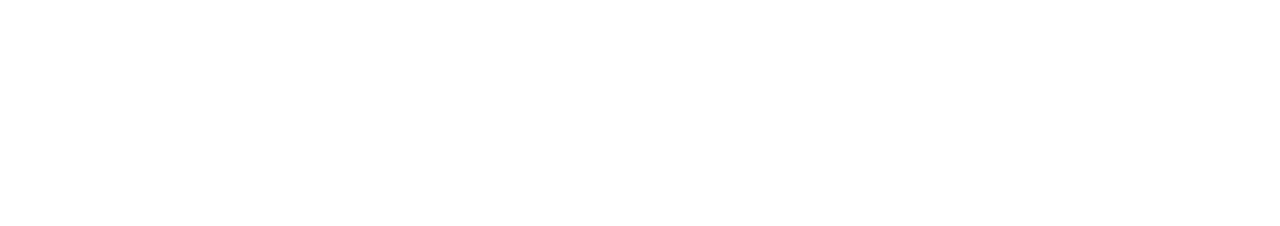
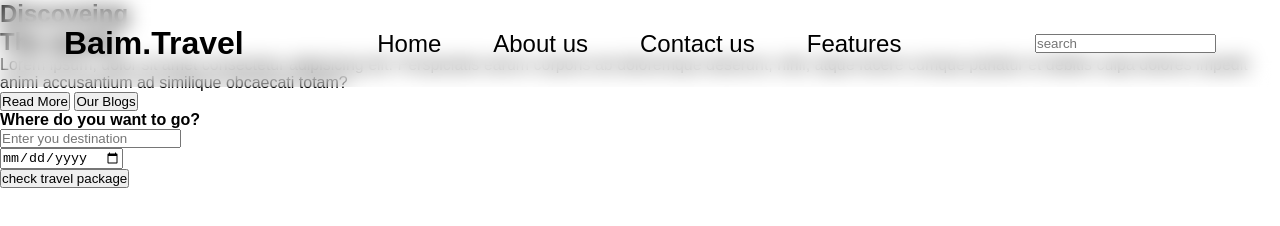
Before and after one commit to Stella0123609/trial-1, a plain HTML site: page index.html in a window 1280 px wide. Drawn offline with Linux system fonts and the light colour scheme.

Commit message:
initial commit

```diff
--- a/css/styles.css
+++ b/css/styles.css
@@ -0,0 +1,50 @@
+*{
+    padding: 0%;
+    margin: 0%;
+    box-sizing: border-box;
+}
+body {
+font-family: Arial, Helvetica, sans-serif;
+background: -o-linear-gradient(rgba(0,0,0,0,4), rgba(0,0,0,0,4))
+url(../images/cliff-5954980_1280.jpg) no-repeat center center / cover;
+height: 100vh;
+}
+ header{
+    position: relative;
+    z-index: 100;
+ }
+header nav{
+    background-color: rgba(0,0,0,0,0.15);
+    backdrop-filter:blur(10px);
+}
+nav{
+    position: absolute;
+    width: 100%;
+    top: 0%;
+    left: 0%;
+    background: #33333300;
+    padding: 25px 5%;
+    display: flex;
+    justify-content: space-between;
+    align-items: center;
+}
+.nav-logo a{
+    font-size: 32px;
+    color:black;
+    text-decoration: none;
+    font-weight:800 ;
+
+}
+.nav-links{
+     display: flex;
+     list-style: none;
+     gap: 3rem;
+}
+.nav-links a{
+    position: relative;
+    font-size: 24px;
+    color: black;
+    text-decoration:none ;
+    font: weight 600px;
+    padding: 2px;
+}
--- a/index.html
+++ b/index.html
@@ -4,8 +4,95 @@
     <meta charset="UTF-8">
     <meta name="viewport" content="width=device-width, initial-scale=1.0">
     <title>trial 1</title>
+    <link rel="stylesheet" href="./css/styles.css">
 </head>
 <body>
+ <header>
+    <nav>
+     <div class="nav-logo"><a href="#">Baim.Travel</a></div>
+     <ul class="nav-links">
+       <li>
+        <a href="Home">Home</a>
+       </li>
+       <li>
+        <a href="About">About us</a>
+       </li>
+       <li>
+        <a href="contact us">Contact us</a>
+       </li>
+       <li>
+        <a href="Features">Features</a>
+       </li>
+     </ul>
+      <div class="search-box">
+        <input type="search" name="search" id="search" placeholder="search" />
+        <i class="ri search-line"></i>
+      </div>
+    </nav>
+ </header>
+
+
+ <main class="container">
+   <section class="container-left">
+    <div class="content">
+       <h1>
+        Discoveing <br>
+        The world.
+       </h1>
+       <p>
+        Lorem ipsum, dolor sit amet consectetur adipisicing elit. Perspiciatis earum corporis ab doloremque deserunt, nihil, atque facere cumque pariatur et debitis culpa dolores impedit animi accusantium ad similique obcaecati totam?
+       </p>
+
+      <div class="btns">
+        <button class="read-more">Read More</button>
+        <button class="our-blogs">Our Blogs</button>
+      </div>
+
+      <div class="chevrons">
+        <span class="left-chevrons">
+            <i class="ri-arrow-left-s-line"></i>
+        </span>
+        <span class="right-chevrons">
+            <i class="ri-arrow-right-s-line"></i>
+        </span>
+      </div>
+    </div>
+   </section>
+
+   <section>
+    <form>
+        <h4>
+            Where do you want to go?
+        </h4>
+        <div class="form-group">
+            <label for="destination"></label>
+           <input type="text" placeholder="Enter you destination" required />
+        </div>
+
+    <div class="form-group">
+        <label for="date"></label>
+        <input type="date" name="date" id="date" required />
+    </div>
+
+    <input
+      class="submit-travel"
+      type="submit"
+      value="check travel package"
+    />
+    </form>
+   </section>
+ </main>
+
+
+ <footer>
+    <div class="button-tracker">
+      <span></span>
+      <span></span>
+      <span></span>
+      <span></span>
+    </div>
+ </footer>
+
 
 </body>
 </html>
```
Also changed, not shown: images/cliff-5954980_1280.jpg (added).
